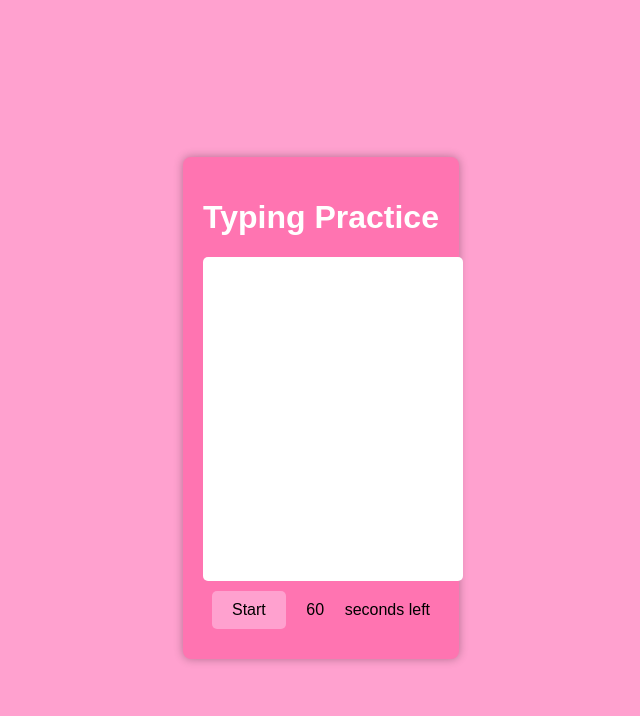
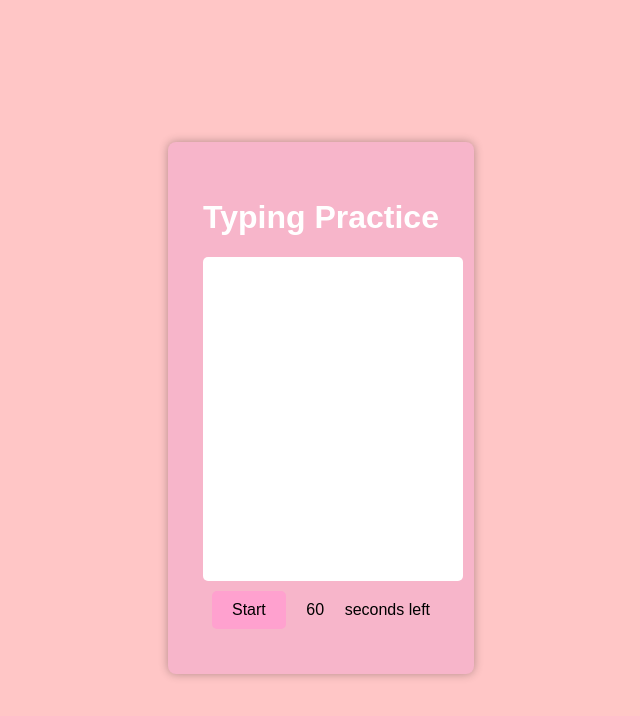
Before and after one commit to shy908/my-website, a plain HTML site: page index.html in a window 1280 px wide. Shown: the whole page, without its empty margins (319-959 px from the left). Drawn offline with nearby package versions, Linux system fonts and the light colour scheme; no server answers.

Commit message:
anisha wanted changes on the color

```diff
--- a/index.html
+++ b/index.html
@@ -11,13 +11,14 @@
             justify-content: center;
             align-items: center;
             height: 100vh;
-            background-color: #FFA1CF;
+            background-color: #FFC6C6;
+
         }
 
         .container {
             text-align: center;
-            background: #FF74B1;
-            padding: 20px;
+            background: #F7B5CA;
+            padding: 35px;
             border-radius: 8px;
             box-shadow: 0 0 10px rgba(0, 0, 0, 0.3);
         }
@@ -33,7 +34,7 @@
             transition: border 0.3s;
             overflow-y: auto;
             background-color: #fff;
-            white-space: pre-wrap; /* Ensure text wraps correctly */
+            white-space: pre-wrap;
             word-wrap: break-word;
         }
 
```
